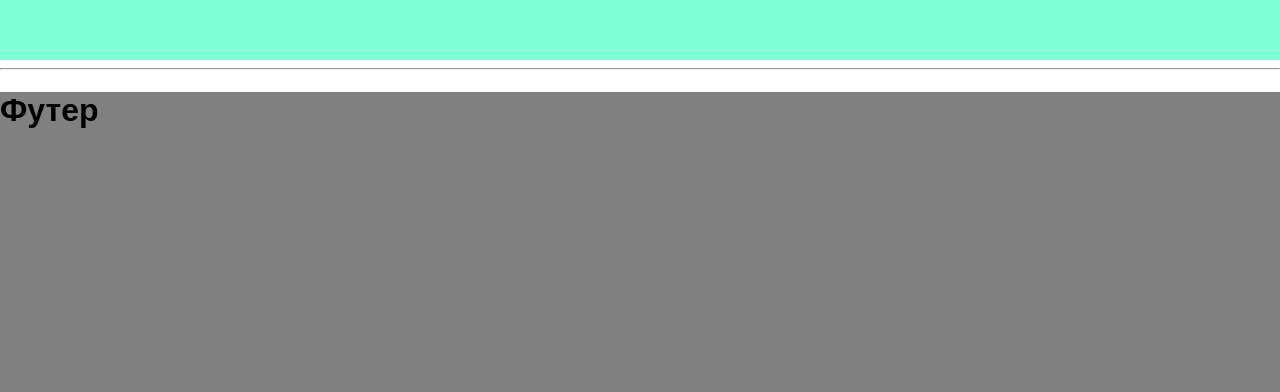
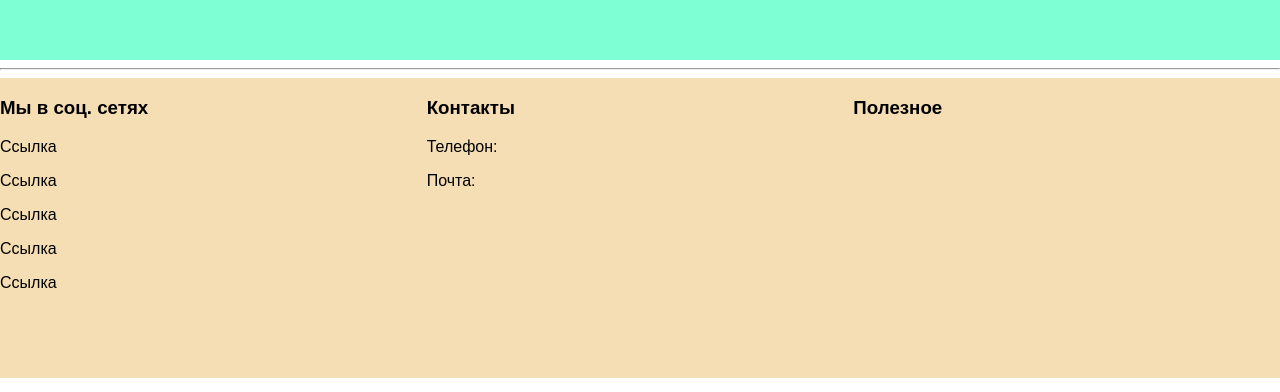
Before and after one commit to SochnuyFrykt/MusicEquiptment, a React (Create React App) app in the folder music_client/: page / in a window 1280 px wide. Shown: the part 1916-2308 px from the top of the page. Built offline with nearby package versions, Linux system fonts and the light colour scheme.

Commit message:
Add footer elements

```diff
--- a/music_client/package.json
+++ b/music_client/package.json
@@ -13,6 +13,7 @@
     "@types/react-dom": "^18.2.7",
     "react": "^18.2.0",
     "react-dom": "^18.2.0",
+    "react-router-dom": "^6.16.0",
     "react-scripts": "5.0.1",
     "sass": "^1.68.0",
     "sass-loader": "^13.3.2",
--- a/music_client/src/component/Footer/Footer.tsx
+++ b/music_client/src/component/Footer/Footer.tsx
@@ -5,7 +5,22 @@ const Footer = () => {
     return (
         <>
             <div className={foo.container}>
-                <h1>Футер</h1>
+                <div className={foo.blocks}>
+                    <h3>Мы в соц. сетях</h3>
+                    <p>Ссылка</p>
+                    <p>Ссылка</p>
+                    <p>Ссылка</p>
+                    <p>Ссылка</p>
+                    <p>Ссылка</p>
+                </div>
+                <div className={foo.blocks}>
+                    <h3>Контакты</h3>
+                    <p>Телефон: </p>
+                    <p>Почта: </p>
+                </div>
+                <div className={foo.blocks}>
+                    <h3>Полезное</h3>
+                </div>
             </div>
         </>
     );
--- a/music_client/src/component/Footer/footer.module.scss
+++ b/music_client/src/component/Footer/footer.module.scss
@@ -1,4 +1,11 @@
 .container{
     height: 300px;
     background-color: gray;
+    display: flex;
+    justify-content: space-around;
 }
+
+.blocks {
+    background-color: wheat;
+    width: 600px;
+}
```
Also changed, not shown: music_client/src/App.tsx (indentation only), 1 other file (tests, documents, lock files or other folders).
